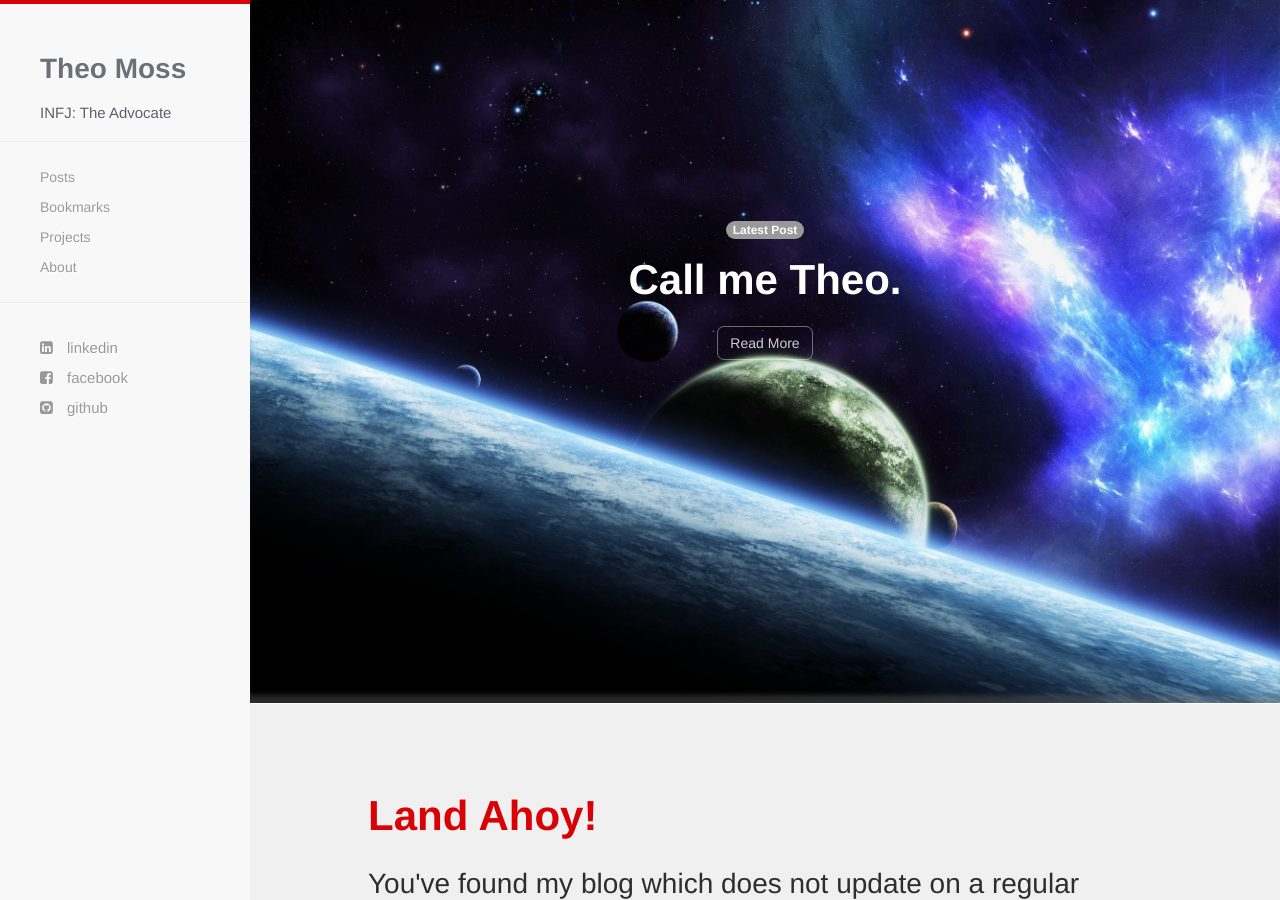
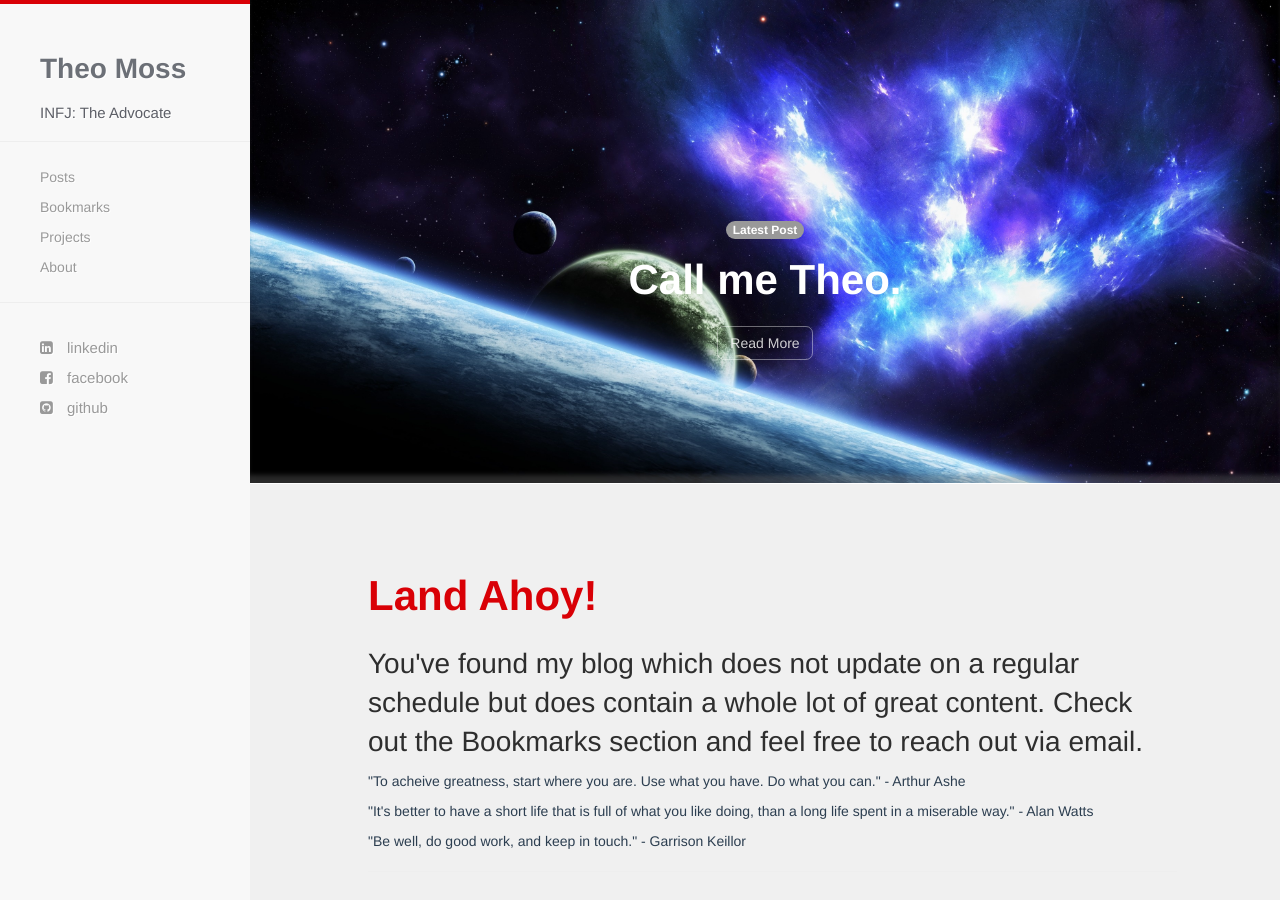
Before and after one commit to tmoss4/tmoss4.github.io, a Jekyll site: the page built from index.html, in a window 1280 px wide and 900 px high. Built offline with Jekyll 4.4.1, drawn with Linux system fonts in a browser that asks for light colours; nearby versions of some CDN libraries.

Commit message:
remove redundant showcase wrapper class and resize attempt

```diff
--- a/css/hc.css
+++ b/css/hc.css
@@ -253,7 +253,7 @@ pre
 .showcase-wrapper
 {
   width:100%;
-  height:80vh;
+  height:40vh;
   min-height:500px;
   margin-top:-50px;
   box-shadow:inset 0 -10px 5px -2px rgba(119,119,119,0.35);
@@ -783,12 +783,4 @@ time
   }
 
 
-
-
-.showcase-wrapper {
-  width: 100%;
-  height: 20%;
-  font-size: small;
 }
-
-}
```
